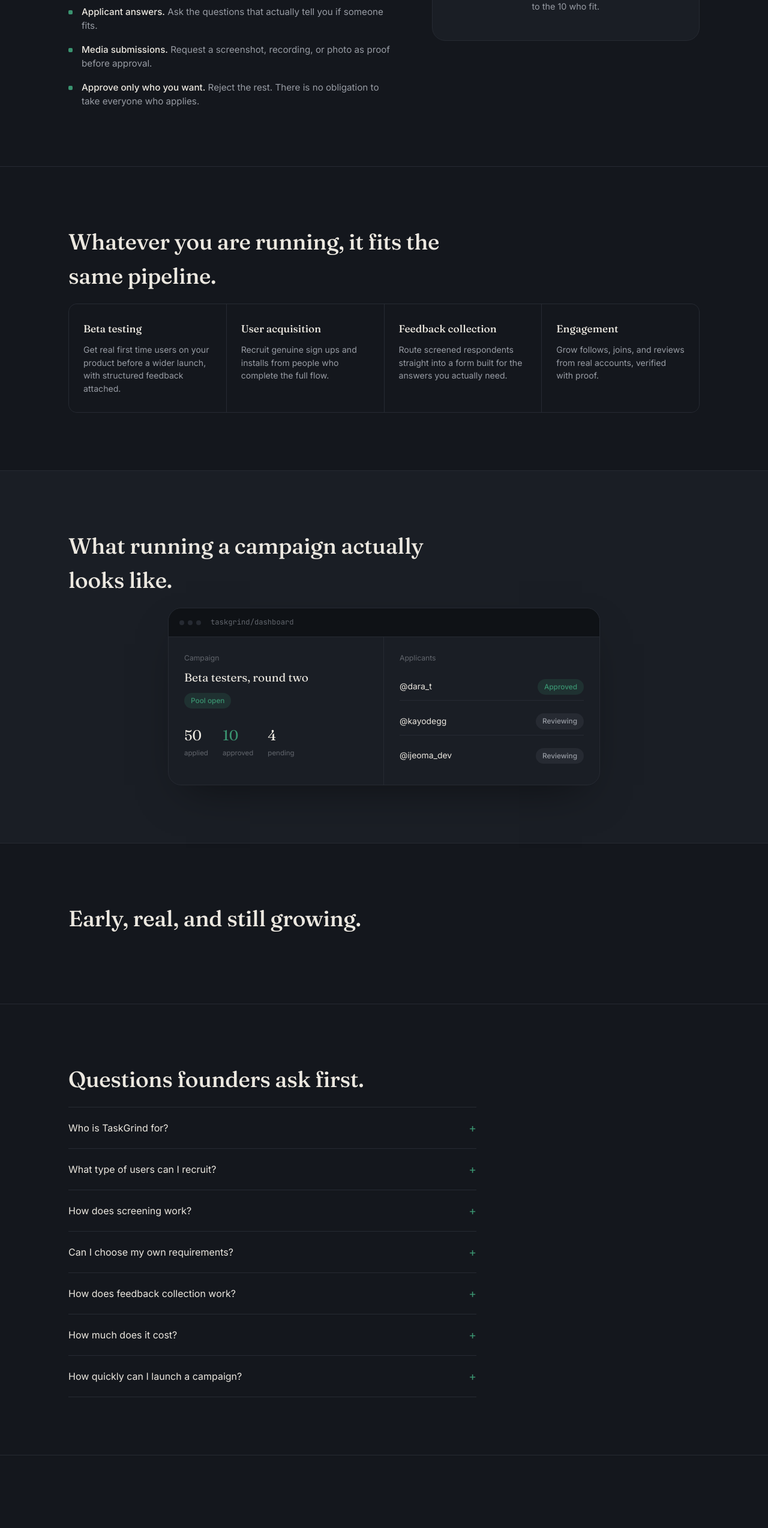
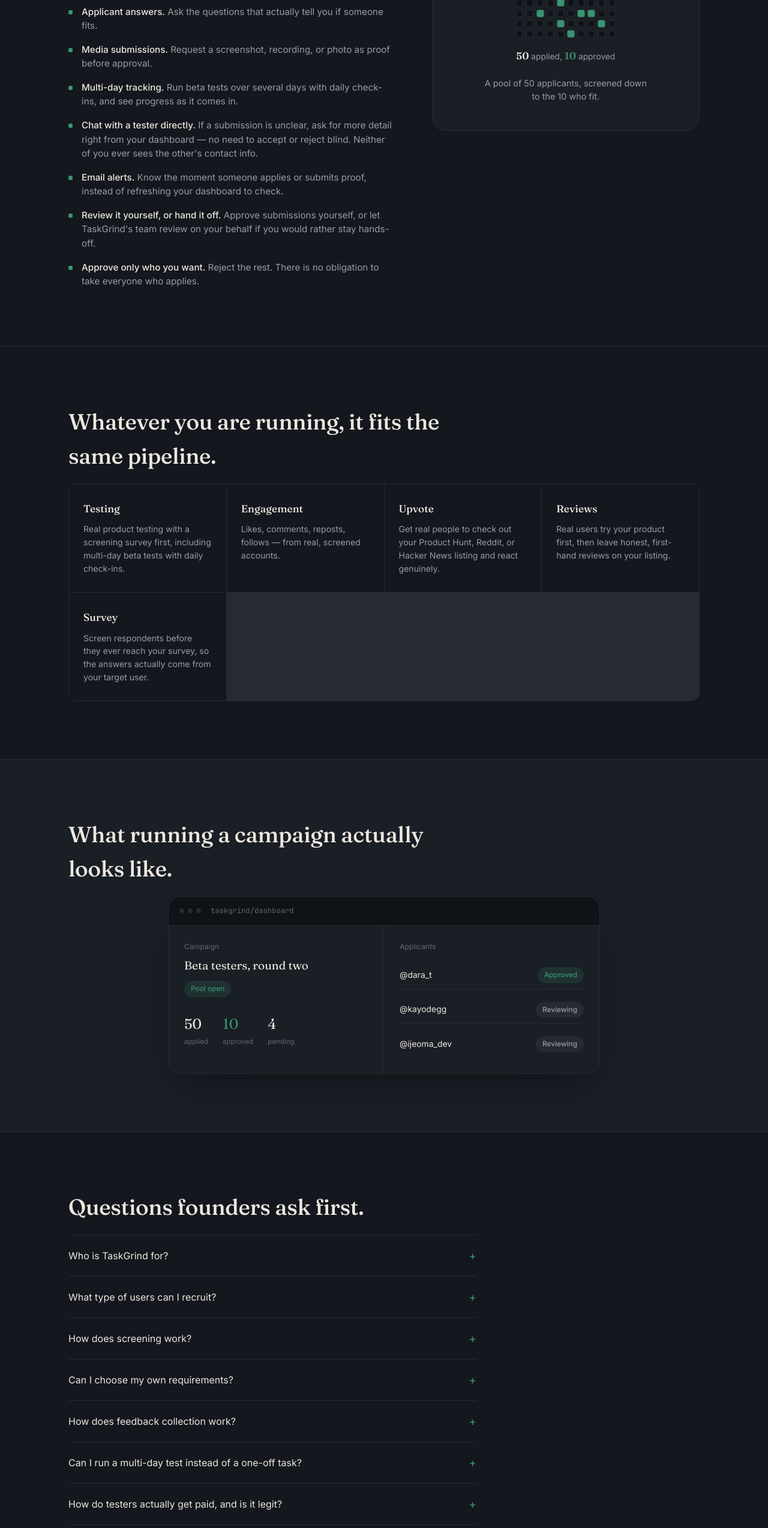
Before and after one commit to TimmeyB/landingpagetaskgrind, a React (Vite) app: page / in a window 1280 px wide. Shown: the part 2740-5287 px from the top of the page at 60% size. Built offline with nearby package versions, Linux system fonts and the light colour scheme; no server answers.

Commit message:
Add files via upload

```diff
--- a/src/App.jsx
+++ b/src/App.jsx
@@ -1,6 +1,6 @@
 import { useEffect, useRef, useState } from 'react'
 
-const STATS_URL = 'https://tgd-web-base.vercel.app/api/stats'
+const STATS_URL = 'https://app.taskgrind.app/api/stats'
 
 /* Signature element: a grid of applicant dots that resolves from
    "50 applied" down to "10 approved" -- the literal shape of screening. */
@@ -126,12 +126,12 @@ function StatsStrip() {
           <span className="stat-label">real testers signed up</span>
         </div>
         <div className="stat">
-          <span className="stat-num">2 min</span>
-          <span className="stat-label">for a new campaign to go live</span>
+          <span className="stat-num">Seconds</span>
+          <span className="stat-label">from payment to your campaign going live</span>
         </div>
         <div className="stat">
           <span className="stat-num">100%</span>
-          <span className="stat-label">of submissions reviewed by a human</span>
+          <span className="stat-label">of submissions reviewed before anyone gets paid</span>
         </div>
       </div>
     </section>
@@ -212,6 +212,10 @@ function Screening() {
             <li><strong>Manual screening.</strong> Read every answer yourself and approve one by one.</li>
             <li><strong>Applicant answers.</strong> Ask the questions that actually tell you if someone fits.</li>
             <li><strong>Media submissions.</strong> Request a screenshot, recording, or photo as proof before approval.</li>
+            <li><strong>Multi-day tracking.</strong> Run beta tests over several days with daily check-ins, and see progress as it comes in.</li>
+            <li><strong>Chat with a tester directly.</strong> If a submission is unclear, ask for more detail right from your dashboard — no need to accept or reject blind. Neither of you ever sees the other's contact info.</li>
+            <li><strong>Email alerts.</strong> Know the moment someone applies or submits proof, instead of refreshing your dashboard to check.</li>
+            <li><strong>Review it yourself, or hand it off.</strong> Approve submissions yourself, or let TaskGrind's team review on your behalf if you would rather stay hands-off.</li>
             <li><strong>Approve only who you want.</strong> Reject the rest. There is no obligation to take everyone who applies.</li>
           </ul>
         </div>
@@ -226,10 +230,11 @@ function Screening() {
 
 function CampaignTypes() {
   const types = [
-    { t: 'Beta testing', d: 'Get real first time users on your product before a wider launch, with structured feedback attached.' },
-    { t: 'User acquisition', d: 'Recruit genuine sign ups and installs from people who complete the full flow.' },
-    { t: 'Feedback collection', d: 'Route screened respondents straight into a form built for the answers you actually need.' },
-    { t: 'Engagement', d: 'Grow follows, joins, and reviews from real accounts, verified with proof.' },
+    { t: 'Testing', d: 'Real product testing with a screening survey first, including multi-day beta tests with daily check-ins.' },
+    { t: 'Engagement', d: 'Likes, comments, reposts, follows — from real, screened accounts.' },
+    { t: 'Upvote', d: 'Get real people to check out your Product Hunt, Reddit, or Hacker News listing and react genuinely.' },
+    { t: 'Reviews', d: 'Real users try your product first, then leave honest, first-hand reviews on your listing.' },
+    { t: 'Survey', d: 'Screen respondents before they ever reach your survey, so the answers actually come from your target user.' },
   ]
   return (
     <section id="campaign-types">
@@ -285,19 +290,6 @@ function Walkthrough() {
   )
 }
 
-function SocialProof() {
-  return (
-    <section id="results">
-      <div className="wrap">
-        <h2>Early, real, and still growing.</h2>
-        <p className="proof-note">
-
-        </p>
-      </div>
-    </section>
-  )
-}
-
 function FAQ() {
   const items = [
     { q: 'Who is TaskGrind for?', a: 'Founders and teams who need real users for beta testing, feedback, or growth campaigns and want to control who gets in.' },
@@ -305,8 +297,10 @@ function FAQ() {
     { q: 'How does screening work?', a: 'Applicants apply into a pool. You review answers and any media they submit, then approve or reject, or set rules to screen automatically.' },
     { q: 'Can I choose my own requirements?', a: 'Yes. You define the questions, the criteria, and whether screening is manual or automatic.' },
     { q: 'How does feedback collection work?', a: 'Attach a form to your campaign to collect structured responses from approved users once they complete it.' },
+    { q: 'Can I run a multi-day test instead of a one-off task?', a: 'Yes. Testing campaigns support multi-day beta tests with daily check-ins, so you get ongoing signal instead of a single snapshot.' },
+    { q: 'How do testers actually get paid, and is it legit?', a: 'Payouts go straight to a verified bank account — we confirm the real account holder before anything is ever saved, so testers cannot get paid to a fake or mistyped account.' },
     { q: 'How much does it cost?', a: 'Get in touch to talk through pricing for your campaign.' },
-    { q: 'How quickly can I launch a campaign?', a: 'Most campaigns can be set up and opened for applicants the same day.' },
+    { q: 'How quickly can I launch a campaign?', a: 'Campaigns go live within seconds of payment and are immediately visible to testers.' },
   ]
   const [openIdx, setOpenIdx] = useState(null)
   return (
@@ -370,7 +364,6 @@ export default function App() {
       <Screening />
       <CampaignTypes />
       <Walkthrough />
-      <SocialProof />
       <FAQ />
       <FinalCTA />
       <Footer />
```
